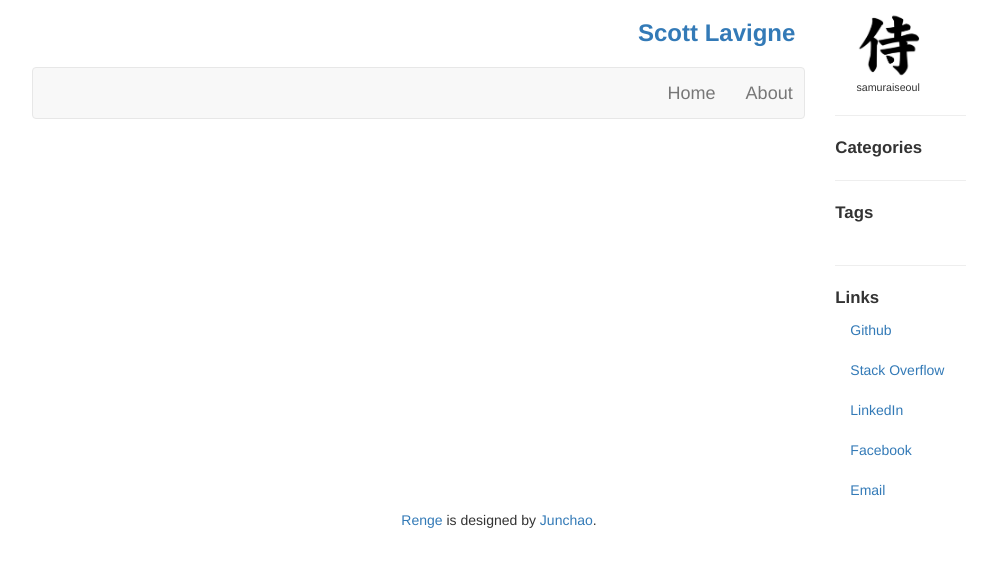
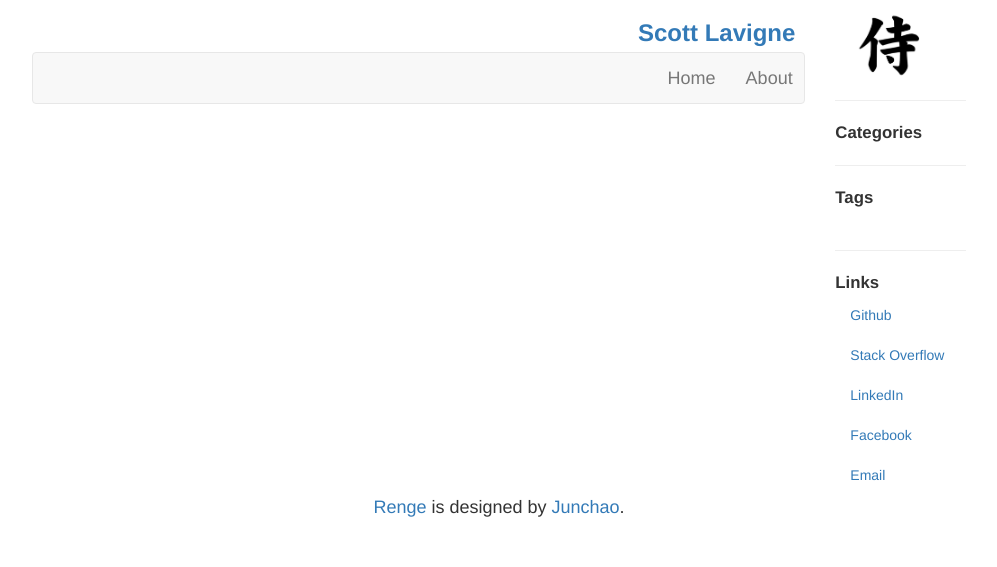
Before and after one commit to samuraiseoul/blog, a Jekyll site: the page built from index.html, in a window 1280 px wide. Shown: the top 567 px of the page, without its empty margins (141-1138 px from the left). Built offline with Jekyll 4.4.1, drawn with Linux system fonts in a browser that asks for light colours; the list of posts is cut into pages by our own code.

Commit message:
fixed font for posts to be more readable. complete #2

```diff
--- a/_includes/header.html
+++ b/_includes/header.html
@@ -10,7 +10,6 @@
           </div>
           <div class="col-xs-2 span3 samurai">
             <img alt="samurai-kanji" height="70" src="/images/samurai.jpg" class="img-circle" />
-            <span id="username">samuraiseoul</span>
           </div>
         </div>
       </div>
--- a/css/renge.css
+++ b/css/renge.css
@@ -28,3 +28,6 @@
 .content{
   margin-top: -2em;
 }
+p{
+  font-size: 18px;
+}
```
